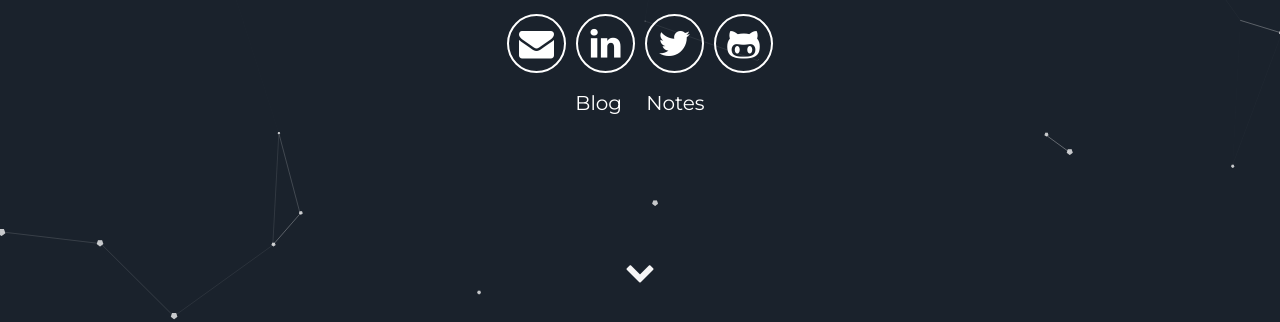
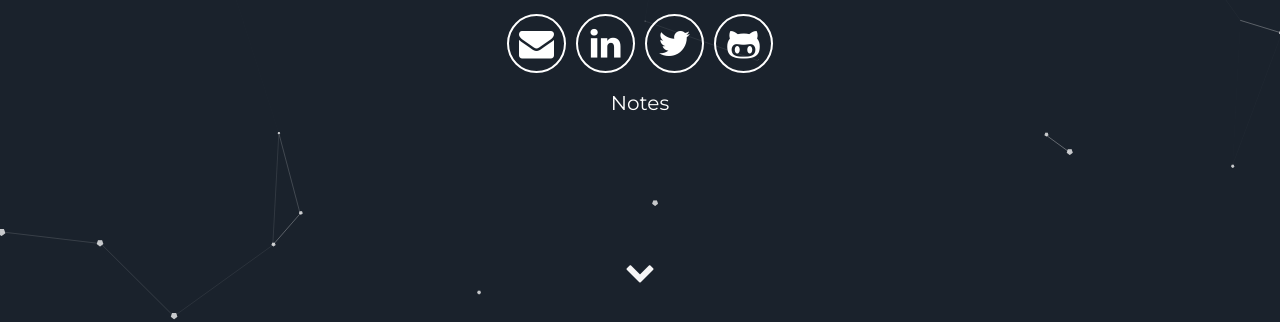
Before and after one commit to rh3xp/rh3xp.github.io, a Jekyll site: the page built from index.html, in a window 1280 px wide. Shown: the part 560-882 px from the top of the page. Built offline with Jekyll 4.4.1, drawn with Linux system fonts in a browser that asks for light colours.

Commit message:
Update header.html with latest notes link

```diff
--- a/_includes/header.html
+++ b/_includes/header.html
@@ -11,8 +11,8 @@
             <a aria-label="My Github" target="_blank" href="https://github.com/{{ site.github_username }}"><i class="icon fa fa-github-alt" aria-hidden="true"></i></a>
         </div>
         <div class="header-links">
-            <a class="link" href="https://blog.thenerdsuperuser.xyz/">Blog</a>
-            <a class="link" href="https://notes.thenerdsuperuser.xyz/">Notes</a>
+<!--             <a class="link" href="https://blog.thenerdsuperuser.xyz/">Blog</a> -->
+            <a class="link" href="https://notes.rh3xp.com/">Notes</a>
         </div>
     </div>
     <a class="down" href="#about" data-scroll><i class="icon fa fa-chevron-down" aria-hidden="true"></i></a>
```
